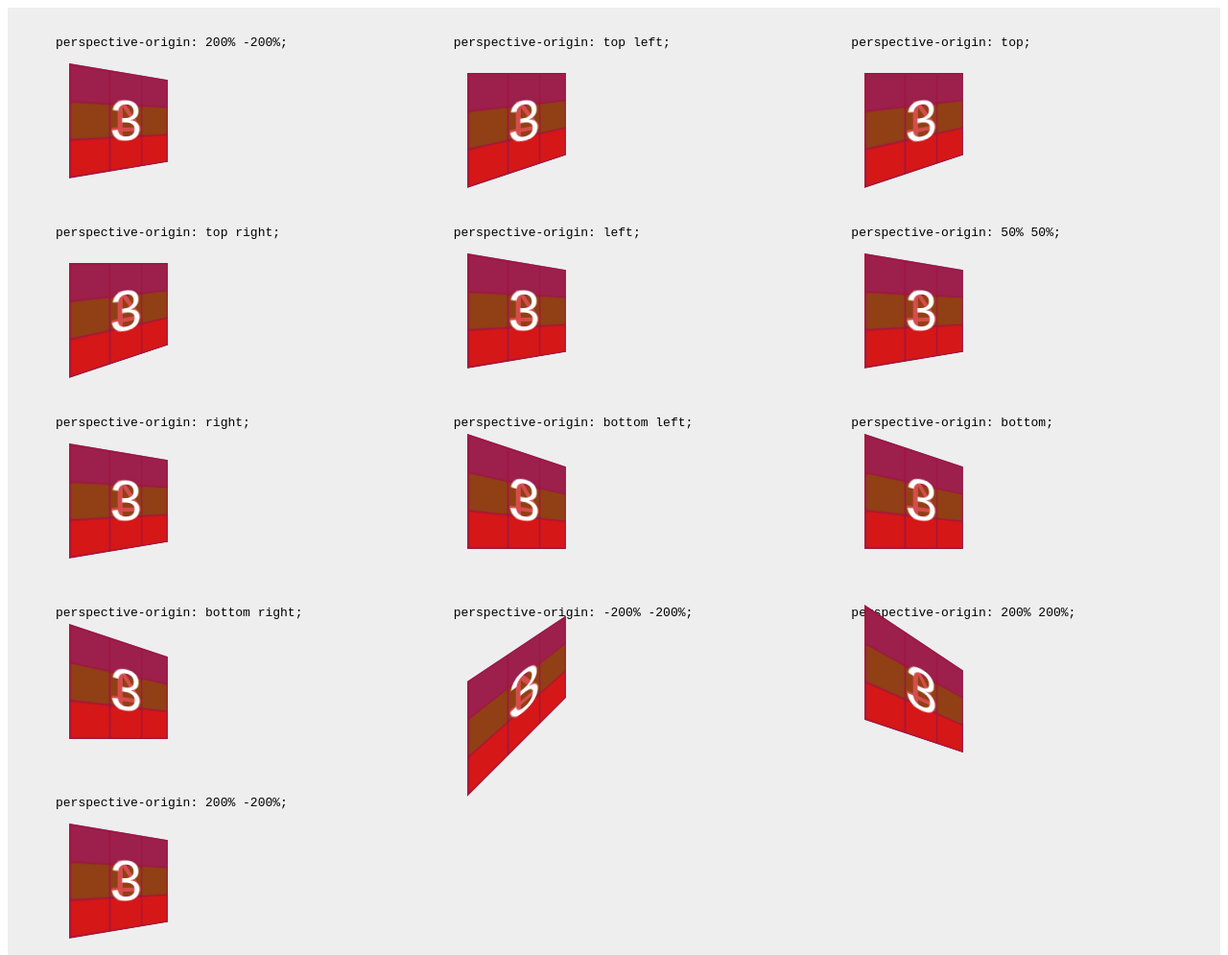
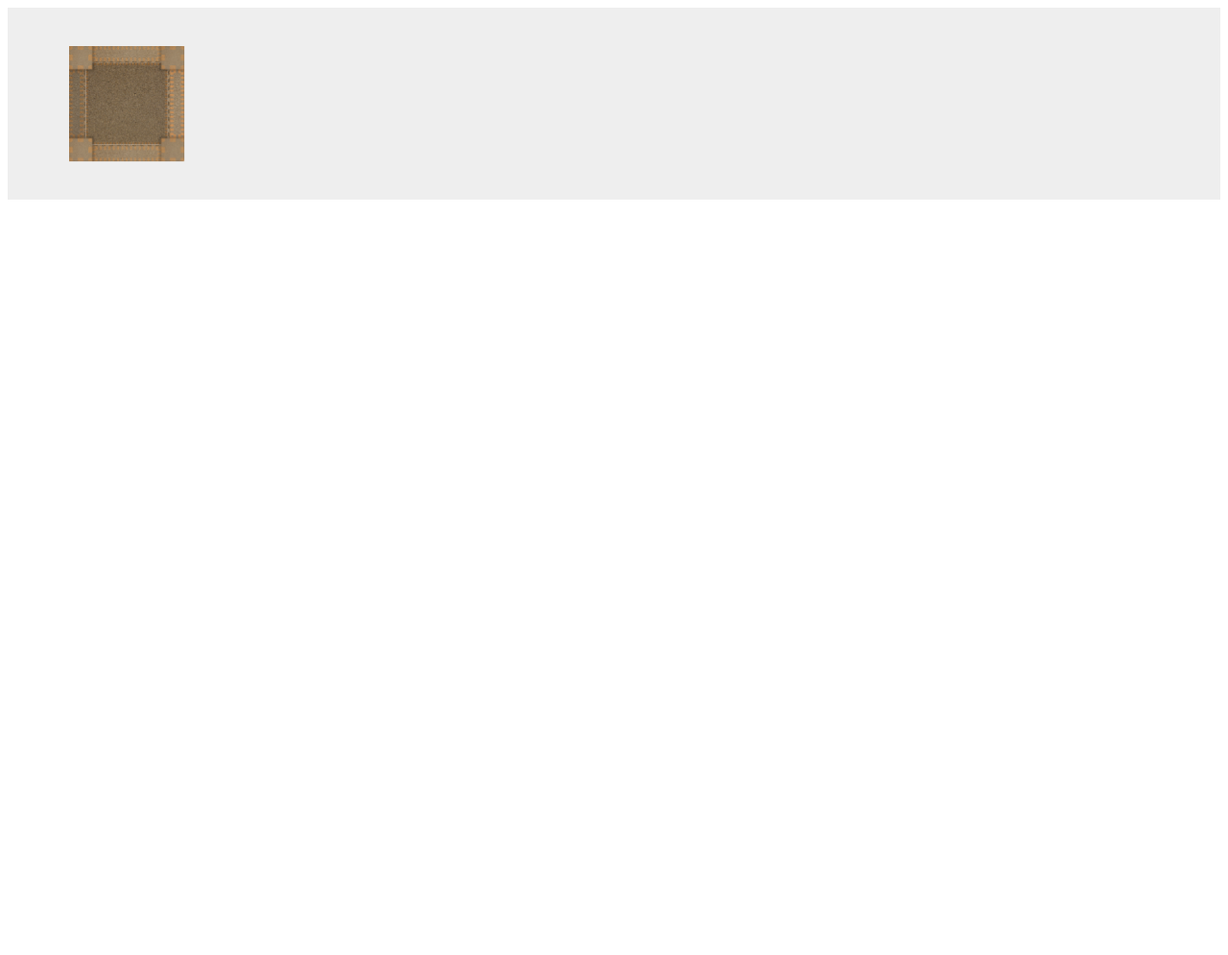
Before and after one commit to GiovanniDw/CSS-Animate-Transform, a website: page giovanni/index.html in a window 1280 px wide. Shown: the top 995 px of the page at 96% size. After the commit the page ends 800 px from the top, so only its background shows below. Drawn offline with Linux system fonts and the light colour scheme.

Commit message:
cube now sand texture

```diff
--- a/giovanni/3d.css
+++ b/giovanni/3d.css
@@ -2,13 +2,13 @@
 .potl {
   perspective-origin: 0% 0%;
   transition-duration: 500ms;
-   animation-name: spinner;
+   /* animation-name: spinner;  */
   animation-timing-function: linear;
   animation-iteration-count: infinite;
   animation-duration: 4s;
 }
 .potl :hover {
-perspective-origin: 100% 100%;
+perspective-origin: center;
 
 }
 .potm {
@@ -68,16 +68,17 @@ perspective-origin: -200% -100%;
   transform-style: preserve-3d;
   transform: rotate3d(0, 0, 0, 0deg);
   transition-duration: 1000ms;
-  animation-name: spinner;
+  /* animation-name: spinner;  */
   animation-timing-function: linear;
   animation-iteration-count: infinite;
   animation-duration: 4s;
+
 }
 
 .cube:hover {
+  perspective-origin: 120% 120%;
 
-    transform: rotate3d(0, -1, -0.5, -3.142rad);
-}
+  }
 
 .face {
   display: block;
@@ -90,42 +91,52 @@ perspective-origin: -200% -100%;
   font-size: 60px;
   color: white;
   text-align: center;
+    background-size: cover;
+
 }
 
 /* Define each face based on direction */
 .front {
   /* background: rgba(0, 0, 0, 0.3); */
   transform: translateZ(50px);
-  background-image: url(./images/cube-4.png);
+  background-image: url(./images/top.png);
   background-size: cover;
   /* height: 100px; */
   /* width: 100px; */
 
 }
 .back {
-  background: rgba(0, 255, 0, 1);
+  /* background: rgba(0, 255, 0, 1); */
   color: black;
+  background: url(./images/bottom.png);
   transform: rotateY(180deg) translateZ(50px);
+  background-size: cover;
 }
 .right {
-  background: rgba(196, 0, 0, 0.7);
+  background-image: url(./images/Side.png);
+  /* background: rgba(196, 0, 0, 0.7); */
   transform: rotateY(90deg) translateZ(50px);
+  background-size: cover;
 }
 .left {
   background: rgba(0, 0, 196, 0.7);
   transform: rotateY(-90deg) translateZ(50px);
-    background-image: url(./images/cube-2.png);
+  background-image: url(./images/Side.png);
+    /* background-image: url(./images/cube-2.png); */
   background-size: cover;
 }
 .top {
   background: rgba(196, 196, 0, 0.7);
   transform: rotateX(90deg) translateZ(50px);
-  background-image: url(./images/cube-3.png);
+  background-image: url(./images/Side.png);
+  /* background-image: url(./images/cube-3.png); */
   background-size: cover;
 }
 .bottom {
   background: rgba(196, 0, 196, 0.7);
+  background-image: url(./images/Side.png);
   transform: rotateX(-90deg) translateZ(50px);
+  background-size: cover;
 }
 
 /* Make the layout a little nicer */
--- a/giovanni/index.html
+++ b/giovanni/index.html
@@ -10,20 +10,19 @@
 <body>
   <section>
     <figure>
-      <figcaption><code>perspective-origin: 200% -200%;</code></figcaption>
       <div class="container">
         <div class="cube po200200">
-          <div class="face front">1</div>
-          <div class="face back">2</div>
-          <div class="face right">3</div>
-          <div class="face left">4</div>
-          <div class="face top">5</div>
-          <div class="face bottom">6</div>
+          <div class="face front"></div>
+          <div class="face back"></div>
+          <div class="face right"></div>
+          <div class="face left"></div>
+          <div class="face top"></div>
+          <div class="face bottom"></div>
         </div>
       </div>
     </figure>
 
-    <figure>
+    <!-- <figure>
       <figcaption><code>perspective-origin: top left;</code></figcaption>
       <div class="container">
         <div class="cube potl">
@@ -189,7 +188,7 @@
           <div class="face bottom">6</div>
         </div>
       </div>
-    </figure>
+    </figure> -->
   </section>
 </body>
 </html>
```
Also changed, not shown: giovanni/images/Side.png (added), giovanni/images/Side1.png (added), giovanni/images/bottom.png (added), giovanni/images/top.png (added).
